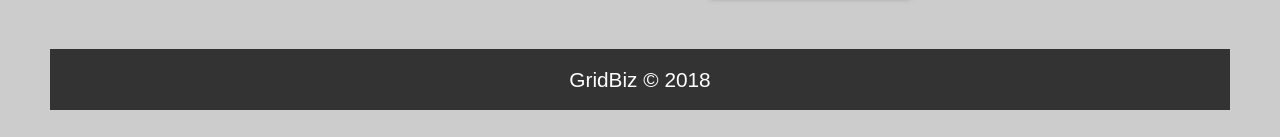
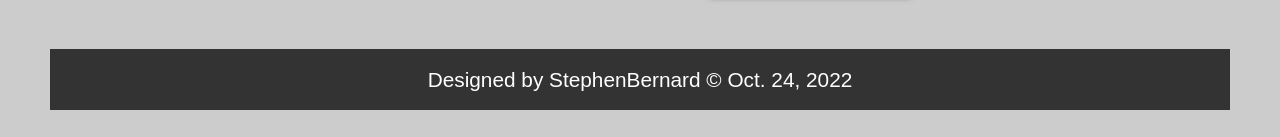
Before and after one commit to StephenBernard98/Grid-Website, a plain HTML site: page index.html in a window 1280 px wide. Shown: the part 1553-1690 px from the top of the page. Drawn offline with Linux system fonts and the light colour scheme.

Commit message:
Update and rename grid.html to index.html

```diff
--- a/grid.html
+++ b/index.html
@@ -156,7 +156,7 @@
         </section>
 
             <footer>
-                <p class="par-1">GridBiz &copy; 2018</p>
+                <p class="par-1">Designed by StephenBernard &copy; Oct. 24, 2022</p>
             </footer>
   </div>
 
```
